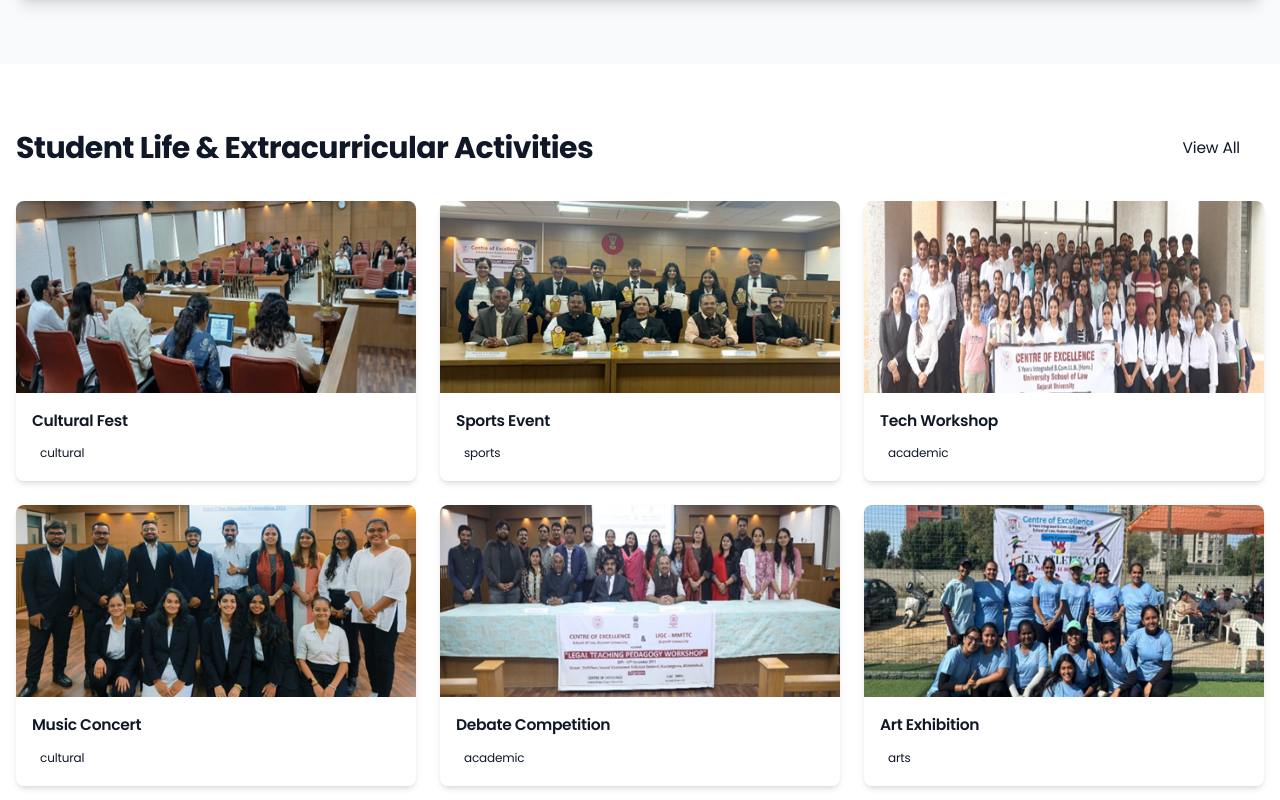
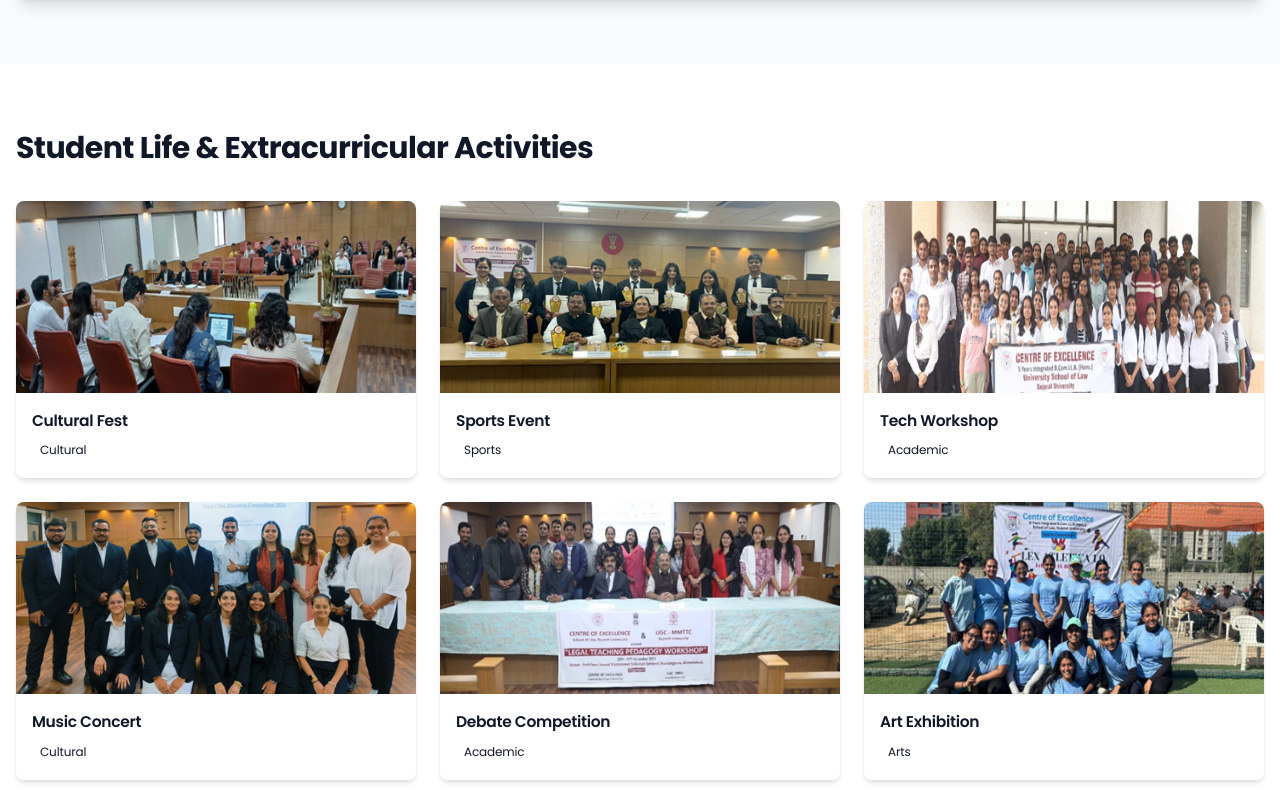
Before and after one commit to sujalraval/centreofexcellence, a React (Vite) app: page / in a window 1280 px wide. Shown: the part 6240-7040 px from the top of the page. Built offline with nearby package versions, Linux system fonts and the light colour scheme.

Commit message:
events gallery error solved

```diff
--- a/src/components/home/EventsGallery.tsx
+++ b/src/components/home/EventsGallery.tsx
@@ -1,5 +1,5 @@
-// src/components/home/EventsGallery.tsx
 import { Link } from "react-router-dom";
+
 import img1 from "../../assets/studentactivities/1.png";
 import img2 from "../../assets/studentactivities/2.png";
 import img3 from "../../assets/studentactivities/3.png";
@@ -7,32 +7,43 @@ import img4 from "../../assets/studentactivities/4.png";
 import img5 from "../../assets/studentactivities/5.png";
 import img6 from "../../assets/studentactivities/6.png";
 
+/* -------------------- TYPES -------------------- */
+interface EventImage {
+  id: number;
+  src: string;
+  alt: string;
+  category: string;
+}
+
+/* -------------------- COMPONENT -------------------- */
 const EventsGallery = () => {
-  // Event images data with actual images
-  const eventImages = [
-    { id: 1, src: img1, alt: "Cultural Fest", category: "cultural" },
-    { id: 2, src: img2, alt: "Sports Event", category: "sports" },
-    { id: 3, src: img3, alt: "Tech Workshop", category: "academic" },
-    { id: 4, src: img4, alt: "Music Concert", category: "cultural" },
-    { id: 5, src: img5, alt: "Debate Competition", category: "academic" },
-    { id: 6, src: img6, alt: "Art Exhibition", category: "arts" },
+  const eventImages: EventImage[] = [
+    { id: 1, src: img1, alt: "Cultural Fest", category: "Cultural" },
+    { id: 2, src: img2, alt: "Sports Event", category: "Sports" },
+    { id: 3, src: img3, alt: "Tech Workshop", category: "Academic" },
+    { id: 4, src: img4, alt: "Music Concert", category: "Cultural" },
+    { id: 5, src: img5, alt: "Debate Competition", category: "Academic" },
+    { id: 6, src: img6, alt: "Art Exhibition", category: "Arts" },
   ];
 
   return (
     <section className="py-16 bg-white">
       <div className="container mx-auto px-4">
-        <div className="flex justify-between text-center items-center mb-8">
+        {/* Header */}
+        <div className="flex flex-col md:flex-row md:justify-between md:items-center gap-4 mb-8 text-center md:text-left">
           <h3 className="text-3xl font-bold text-gu-dark">
             Student Life & Extracurricular Activities
           </h3>
+
           <Link
             to="/events"
-            className="px-6 py-2 bg-gu-primary rounded-lg hover:bg-gu-dark transition-colors"
+            className="inline-flex justify-center px-6 py-2 bg-gu-primary text-white rounded-lg hover:bg-gu-dark transition-colors"
           >
             View All
           </Link>
         </div>
 
+        {/* Gallery */}
         <div className="grid grid-cols-1 sm:grid-cols-2 md:grid-cols-3 gap-6">
           {eventImages.map((image) => (
             <div
@@ -43,10 +54,13 @@ const EventsGallery = () => {
                 src={image.src}
                 alt={image.alt}
                 className="w-full h-48 object-cover"
+                loading="lazy"
               />
+
               <div className="p-4 bg-white">
-                <h4 className="font-semibold text-gu-dark">{image.alt}</h4>
-                <span className="text-xs text-gu-primary bg-gu-light px-2 py-1 rounded-full mt-2 inline-block">
+                <h4 className="font-semibold text-gu-dark mb-1">{image.alt}</h4>
+
+                <span className="text-xs text-gu-primary bg-gu-light px-2 py-1 rounded-full inline-block">
                   {image.category}
                 </span>
               </div>
```
